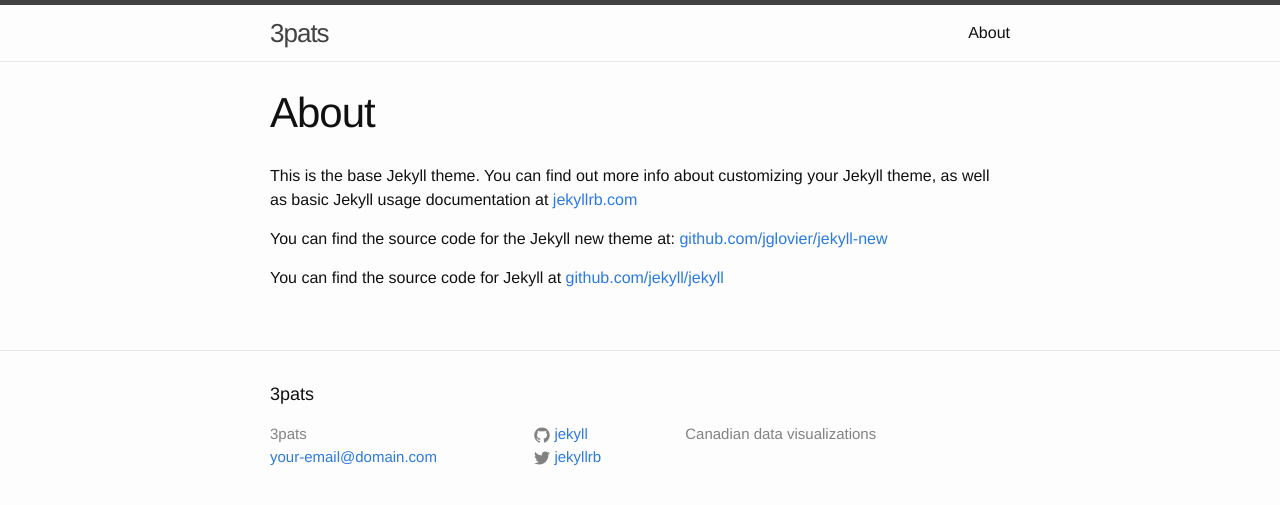
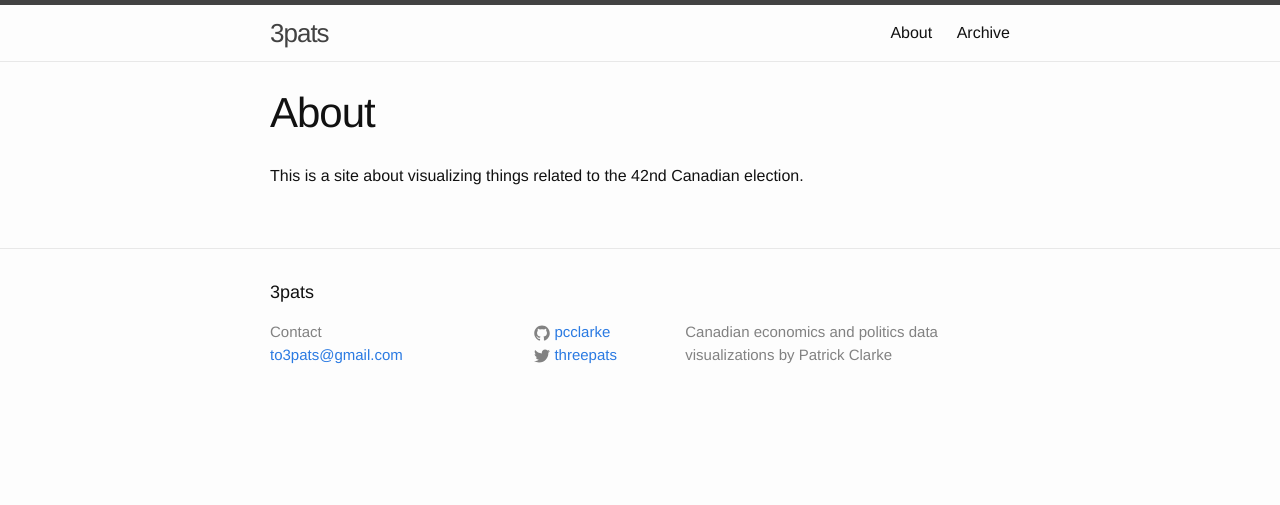
Before and after one commit to pcclarke/3pats, a Jekyll site: the page built from about.md, in a window 1280 px wide. Shown: the top 505 px of the page. Built offline with Jekyll 4.4.1, drawn with Linux system fonts in a browser that asks for light colours.

Commit message:
Filled out config file and set up pagnation

```diff
--- a/_config.yml
+++ b/_config.yml
@@ -1,12 +1,13 @@
 # Site settings
 title: 3pats
-email: your-email@domain.com
+email: to3pats@gmail.com
 description: > # this means to ignore newlines until "baseurl:"
-  Canadian data visualizations
+  Canadian economics and politics data visualizations by Patrick Clarke
 baseurl: "" # the subpath of your site, e.g. /blog/
 url: "http://3pats.ca" # the base hostname & protocol for your site
-twitter_username: jekyllrb
-github_username:  jekyll
+twitter_username: threepats
+github_username:  pcclarke
+paginate: 5
 
 # Build settings
 markdown: kramdown
--- a/_includes/footer.html
+++ b/_includes/footer.html
@@ -7,7 +7,7 @@
     <div class="footer-col-wrapper">
       <div class="footer-col  footer-col-1">
         <ul class="contact-list">
-          <li>{{ site.title }}</li>
+          <li>Contact</li>
           <li><a href="mailto:{{ site.email }}">{{ site.email }}</a></li>
         </ul>
       </div>
--- a/about.md
+++ b/about.md
@@ -4,8 +4,4 @@
 permalink: /about/
 ---
 
-This is the base Jekyll theme. You can find out more info about customizing your Jekyll theme, as well as basic Jekyll usage documentation at [jekyllrb.com](http://jekyllrb.com/)
-
-You can find the source code for the Jekyll new theme at: [github.com/jglovier/jekyll-new](https://github.com/jglovier/jekyll-new)
-
-You can find the source code for Jekyll at [github.com/jekyll/jekyll](https://github.com/jekyll/jekyll)
+This is a site about visualizing things related to the 42nd Canadian election.
```
Also changed, not shown: archive.md (added, +20 -0 lines), index.html (+25 -13 lines).
